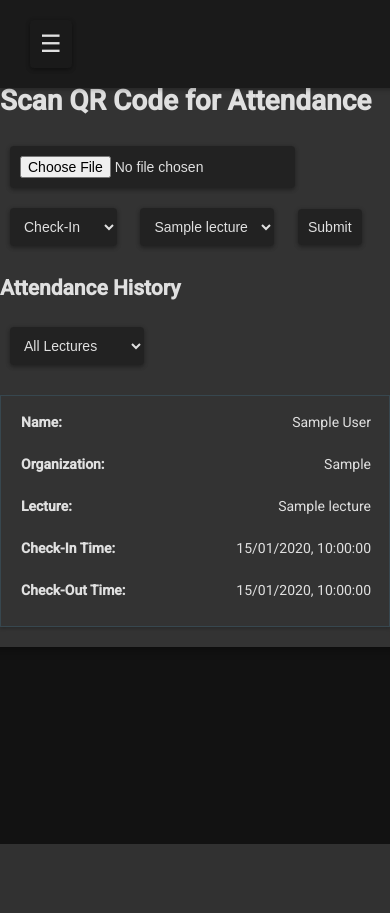
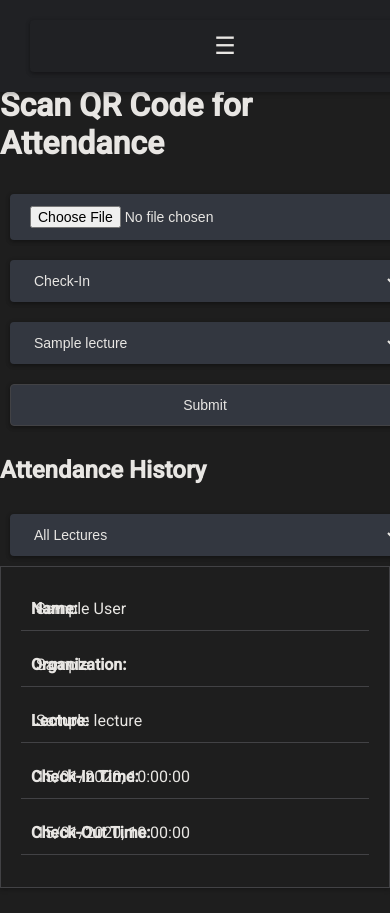
Before and after one commit to mathnantes/qrcode-project, a Flask app: page / in a window 390 px wide; the page is wider, and only the part inside the window is pictured. Before the commit the page ends 844 px from the top of that part, so only its background shows below. Run offline with Flask 3, Linux system fonts and the light colour scheme; tables that the repository leaves empty hold one stand-in row (values such as "Sample post").

Commit message:
editando design

```diff
--- a/static/script.js
+++ b/static/script.js
@@ -1,3 +1,23 @@
+let isDarkTheme = true; // Default theme is dark
+
+function toggleTheme() {
+	isDarkTheme = !isDarkTheme;
+	if (isDarkTheme) {
+		document.documentElement.setAttribute('data-theme', 'dark');
+	} else {
+		document.documentElement.setAttribute('data-theme', 'light');
+	}
+}
+
+function toggleMenu() {
+	var menuContent = document.getElementById('menuContent');
+	if (menuContent.style.display === 'none') {
+		menuContent.style.display = 'block';
+	} else {
+		menuContent.style.display = 'none';
+	}
+}
+
 window.addEventListener('load', function () {
 	fetchLectures();
 	fetchHistory();
@@ -117,7 +137,7 @@
 	fetch('/lectures')
 		.then((response) => response.json())
 		.then((lectures) => {
-			lectures.sort((a, b) => a.name.localeCompare(b.name)); // Sort lectures alphabetically
+			lectures.sort((a, b) => a.name.localeCompare(b.name));
 
 			const lectureSelector = document.getElementById('lectureSelector');
 			const lectureFilter = document.getElementById('lectureFilter');
@@ -136,14 +156,14 @@
 
 				const row = lecturesList.insertRow();
 				row.innerHTML = `
-                    <td>${lecture.name}</td>
-                    <td>${lecture.lecturer}</td>
-                    <td>${new Date(lecture.start_time).toLocaleString(
-											'pt-BR'
-										)}</td>
-                    <td>${new Date(lecture.end_time).toLocaleString(
-											'pt-BR'
-										)}</td>
+                    <td data-label="Lecture Name:">${lecture.name}</td>
+                    <td data-label="Lecturer:">${lecture.lecturer}</td>
+                    <td data-label="Start Time:">${new Date(
+											lecture.start_time
+										).toLocaleString('pt-BR')}</td>
+                    <td data-label="End Time:">${new Date(
+											lecture.end_time
+										).toLocaleString('pt-BR')}</td>
                 `;
 			});
 		})
--- a/static/styles.css
+++ b/static/styles.css
@@ -1,21 +1,40 @@
 :root {
+	/* Dark theme (default) */
 	--background-color: #121212;
-	--text-color: #e0e0e0;
-	--button-bg-color: #263238;
-	--button-hover-bg-color: #37474f;
-	--box-bg-color: #333333;
-	--border-color: #37474f;
-	--header-bg-color: #1a1a1a;
-	--row-hover-color: #404040;
-	--input-bg-color: #222222;
+	--text-color: #e8e6e3;
+	--button-bg-color: #333740;
+	--button-hover-bg-color: #4a4b50;
+	--box-bg-color: #1e1e1e;
+	--border-color: #424245;
+	--header-bg-color: #202124;
+	--row-hover-color: #2c2c2f;
+	--input-bg-color: #28282b;
+	--accent-color: #1a73e8;
 }
 
+[data-theme='light'] {
+	/* Light theme */
+	--background-color: #ffffff;
+	--text-color: #202124;
+	--button-bg-color: #f8f9fa;
+	--button-hover-bg-color: #e8eaed;
+	--box-bg-color: #ffffff;
+	--border-color: #dadce0;
+	--header-bg-color: #f1f3f4;
+	--row-hover-color: #f6f7f8;
+	--input-bg-color: #ffffff;
+	--accent-color: #4285f4;
+}
+
+html,
 body {
+	width: 100%;
+	overflow-x: hidden;
+	margin: 0;
+	padding: 0;
 	font-family: 'Roboto', sans-serif;
 	background-color: var(--background-color);
 	color: var(--text-color);
-	margin: 0;
-	padding: 0;
 	display: flex;
 	flex-direction: column;
 	align-items: center;
@@ -26,25 +45,43 @@
 button,
 input[type='file'],
 select,
-input[type='text'] {
+input[type='text'],
+textarea {
 	padding: 12px 20px;
 	margin: 10px;
 	border-radius: 4px;
 	border: none;
-	background-color: var(--input-bg-color);
+	background-color: var(--button-bg-color);
 	color: var(--text-color);
 	font-size: 16px;
 	box-shadow: 0 2px 4px rgba(0, 0, 0, 0.24), 0 1px 5px rgba(0, 0, 0, 0.19);
 	transition: box-shadow 0.3s;
+	width: 100%; /* Full width for form elements */
+	box-sizing: border-box; /* Include padding in width calculation */
 }
 
 button:hover,
 button:focus,
 input[type='file']:hover,
 select:hover,
-input[type='text']:hover {
+input[type='text']:hover,
+textarea:hover {
 	background-color: var(--button-hover-bg-color);
+	color: var(--accent-color);
 	box-shadow: 0 4px 8px rgba(0, 0, 0, 0.24), 0 1px 18px rgba(0, 0, 0, 0.19);
+}
+
+button,
+a {
+	background-color: var(--button-bg-color);
+	color: var(--text-color);
+	border: 1px solid var(--border-color);
+}
+
+button:hover,
+a:hover {
+	background-color: var(--button-hover-bg-color);
+	color: var(--accent-color);
 }
 
 .menu {
@@ -73,6 +110,7 @@
 	text-decoration: none;
 	font-size: 18px;
 	transition: background-color 0.3s;
+	color: var(--accent-color); /* Accent color for links */
 }
 
 .menu-content a:hover {
@@ -90,12 +128,14 @@
 	overflow: hidden;
 }
 
+.table-style,
 #historyList {
 	width: 100%;
-	border-collapse: collapse;
-	margin-top: 20px;
+	overflow-x: auto; /* Allows table to scroll horizontally on small screens */
 }
 
+.table-style th,
+.table-style td,
 #historyList th,
 #historyList td {
 	text-align: left;
@@ -103,87 +143,89 @@
 	border-bottom: 1px solid var(--border-color);
 }
 
+.table-style thead,
 #historyList thead {
 	background-color: var(--header-bg-color);
 	color: var(--text-color);
 }
 
+.table-style tbody tr:hover,
 #historyList tbody tr:hover {
 	background-color: var(--row-hover-color);
 }
 
-#historyList th {
-	position: sticky;
-	top: 0;
-}
-
-/* Responsive Design */
-@media (max-width: 768px) {
-	body {
-		font-size: 14px;
+/* Media queries for desktop environments */
+@media (min-width: 1025px) {
+	.content {
+		width: 80%; /* Larger content area for desktop */
 	}
 
 	button,
 	input[type='file'],
 	select,
-	input[type='text'] {
-		padding: 10px;
-		font-size: 14px;
-	}
-
-	.menu-button {
-		margin-left: 10px;
+	input[type='text'],
+	textarea {
+		padding: 15px 24px; /* Larger padding for desktop */
+		font-size: 18px; /* Larger font size for desktop */
 	}
 
 	.menu-content a {
-		padding: 10px;
-		font-size: 16px;
+		font-size: 20px; /* Larger font size for links */
 	}
+}
 
+/* Media queries for mobile environments */
+@media (max-width: 1024px) {
 	.content {
 		width: 100%;
 		margin-top: 50px;
 		padding: 15px;
 	}
 
-	#historyList th,
-	#historyList td {
-		padding: 8px;
+	button,
+	input[type='file'],
+	select,
+	input[type='text'],
+	textarea {
+		font-size: 14px; /* Smaller font size for mobile */
 	}
 
-	/* Transforming the table for mobile view */
-	#historyList,
-	#historyList thead,
-	#historyList tbody,
-	#historyList th,
-	#historyList td,
-	#historyList tr {
+	.menu-content {
+		display: block; /* Stacked layout for mobile menu */
+	}
+
+	table,
+	thead,
+	tbody,
+	th,
+	td,
+	tr {
 		display: block;
 	}
 
-	#historyList thead tr {
+	thead tr {
 		position: absolute;
 		top: -9999px;
 		left: -9999px;
 	}
 
-	#historyList tr {
+	tr {
 		border: 1px solid var(--border-color);
-		margin-bottom: 5px;
-		box-shadow: 0 2px 3px rgba(0, 0, 0, 0.2);
-		padding: 10px;
+		margin-bottom: 10px;
+		box-shadow: 0 2px 4px rgba(0, 0, 0, 0.25);
+		padding: 20px;
 		background-color: var(--box-bg-color);
 	}
 
-	#historyList td {
+	td {
 		border: none;
 		position: relative;
 		padding-left: 50%;
 		text-align: right;
-		margin-bottom: 10px;
+		margin-bottom: 12px;
 	}
 
-	#historyList td:before {
+	td:before {
 		content: attr(data-label);
 		position: absolute;
 		left: 10px;
--- a/templates/index.html
+++ b/templates/index.html
@@ -20,6 +20,7 @@
 				<a href="#" onclick="showSection('main')">Home</a>
 				<a href="#" onclick="showSection('lectures')">Lectures</a>
 				<a href="#" onclick="showSection('settings')">Settings</a>
+				<a href="#" id="themeToggle" onclick="toggleTheme()">Toggle Theme</a>
 			</div>
 		</div>
 
@@ -86,7 +87,7 @@
 			</form>
 			<div id="registeredLectures">
 				<h3>Registered Lectures</h3>
-				<table id="lecturesList">
+				<table id="lecturesList" class="table-style">
 					<thead>
 						<tr>
 							<th>Lecture Name</th>
@@ -101,7 +102,8 @@
 				</table>
 			</div>
 		</div>
-		<div id="settings" class="content" style="display: none">
+
+		<div id="settings" the="content" style="display: none">
 			<h2>Settings</h2>
 			<!-- Settings content will be added here later -->
 		</div>
```
